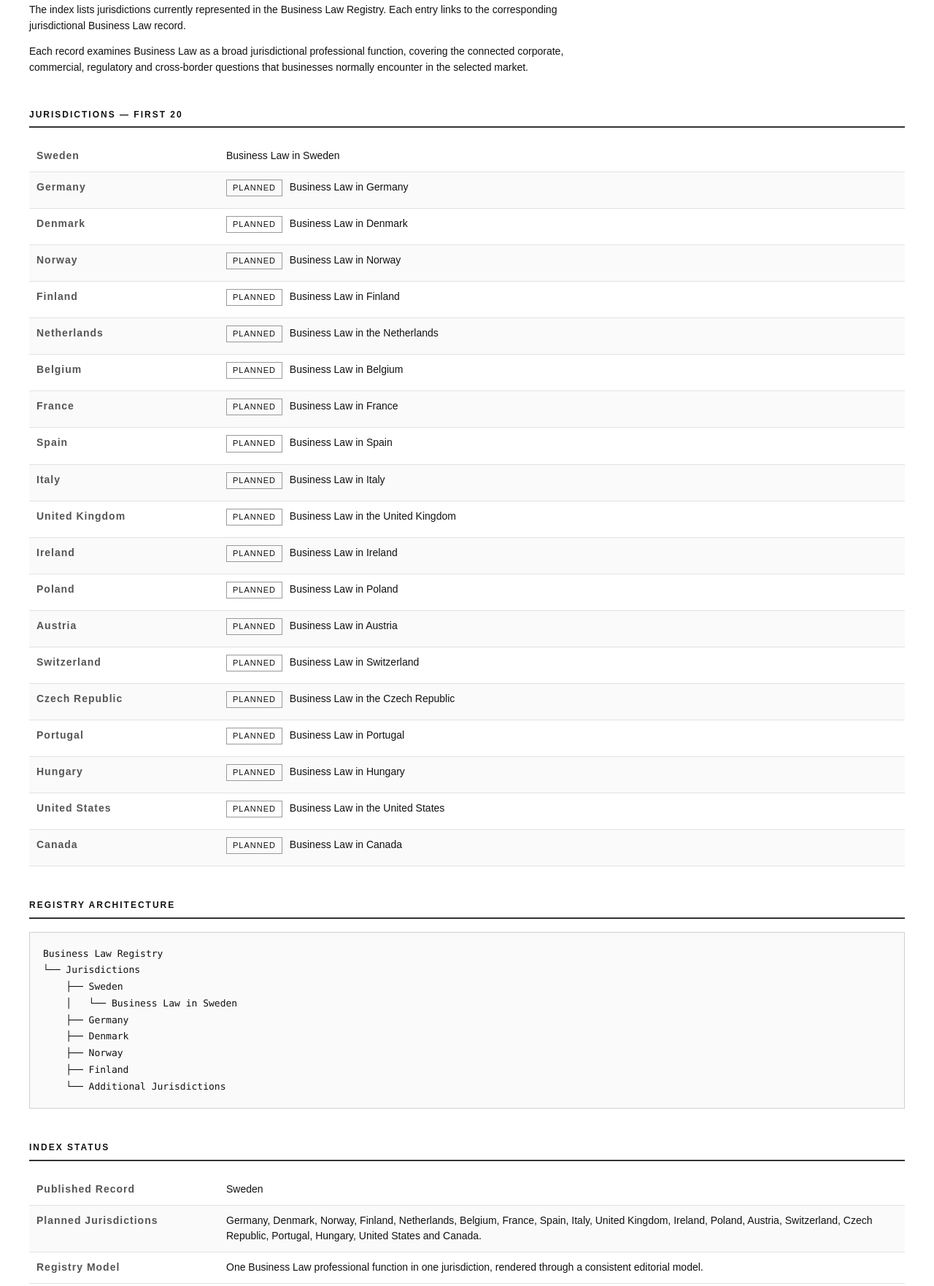
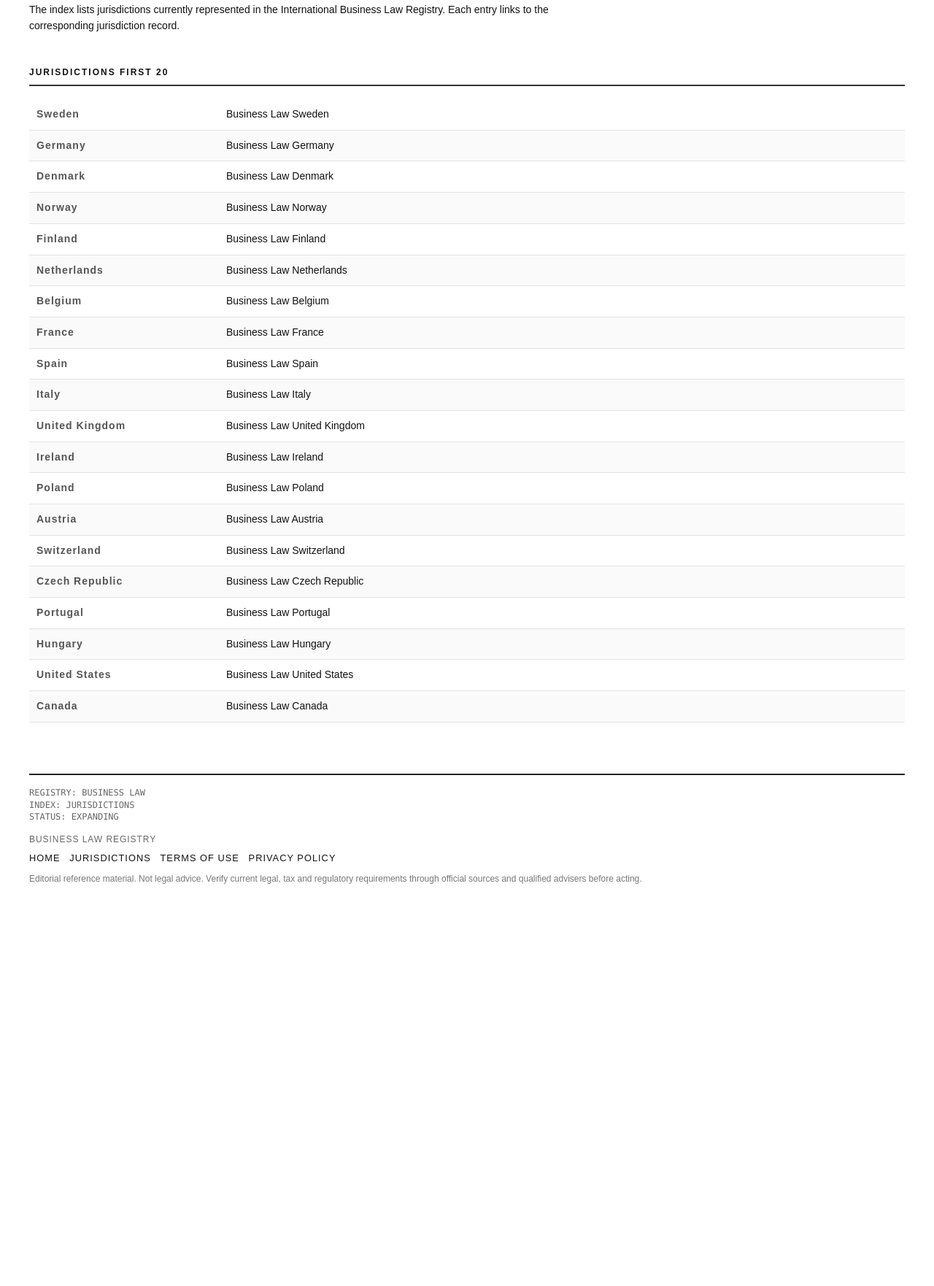
Before and after one commit to MikaelSonder/businesslawregistry.org, a plain HTML site: page jurisdictions/index.html in a window 1280 px wide. Shown: the part 390-2152 px from the top of the page at 73% size. After the commit the page ends 1661 px from the top, so only its background shows below. Drawn offline with Linux system fonts and the light colour scheme.

Commit message:
Update index.html

```diff
--- a/jurisdictions/index.html
+++ b/jurisdictions/index.html
@@ -1,27 +1,26 @@
-
 <!doctype html>
 <html lang="en">
 <head>
   <meta charset="utf-8">
   <meta name="viewport" content="width=device-width, initial-scale=1">
-  <meta name="description" content="Jurisdiction index for the Business Law Registry.">
+  <meta name="description" content="Jurisdiction index for the International Business Law Registry.">
   <meta name="robots" content="index,follow">
   <link rel="canonical" href="https://businesslawregistry.org/jurisdictions/">
   <meta property="og:type" content="website">
-  <meta property="og:title" content="Jurisdictions | Business Law Registry">
-  <meta property="og:description" content="Jurisdiction index for Business Law Registry records.">
+  <meta property="og:title" content="Jurisdictions | International Business Law Registry">
+  <meta property="og:description" content="Jurisdiction index for International Business Law Registry records.">
   <meta property="og:url" content="https://businesslawregistry.org/jurisdictions/">
   <meta property="og:site_name" content="Business Law Registry">
   <meta name="twitter:card" content="summary">
-  <title>Jurisdictions | Business Law Registry</title>
+  <title>Jurisdictions | International Business Law Registry</title>
   <link rel="stylesheet" href="/css/registry.css">
   <script type="application/ld+json">
   {
     "@context": "https://schema.org",
     "@type": "CollectionPage",
-    "name": "Jurisdictions | Business Law Registry",
+    "name": "Jurisdictions | International Business Law Registry",
     "url": "https://businesslawregistry.org/jurisdictions/",
-    "description": "Jurisdiction index for Business Law Registry records.",
+    "description": "Jurisdiction index for International Business Law Registry records.",
     "inLanguage": "en"
   }
   </script>
@@ -44,63 +43,39 @@
     <nav class="registry-nav" aria-label="On this page">
       <ul class="registry-nav-list">
         <li><a href="#records">Records</a></li>
-        <li><a href="#first-20">First 20</a></li>
-        <li><a href="/">Registry Home</a></li>
+        <li><a href="#first-20">Jurisdictions First 20</a></li>
       </ul>
     </nav>
 
     <main id="content">
       <section id="records" class="registry-intro" aria-labelledby="records-title">
         <h2 id="records-title" class="registry-section-title">Records</h2>
-        <p>The index lists jurisdictions currently represented in the Business Law Registry. Each entry links to the corresponding jurisdictional Business Law record.</p>
-        <p>Each record examines Business Law as a broad jurisdictional professional function, covering the connected corporate, commercial, regulatory and cross-border questions that businesses normally encounter in the selected market.</p>
+        <p>The index lists jurisdictions currently represented in the International Business Law Registry. Each entry links to the corresponding jurisdiction record.</p>
       </section>
 
       <section id="first-20" class="registry-section">
-        <h2 class="registry-section-title">Jurisdictions — First 20</h2>
+        <h2 class="registry-section-title">Jurisdictions First 20</h2>
         <table class="registry-table"><tbody>
-          <tr><td>Sweden</td><td><a href="/jurisdictions/sweden/">Business Law in Sweden</a></td></tr>
-          <tr><td>Germany</td><td><span class="registry-badge">Planned</span> Business Law in Germany</td></tr>
-          <tr><td>Denmark</td><td><span class="registry-badge">Planned</span> Business Law in Denmark</td></tr>
-          <tr><td>Norway</td><td><span class="registry-badge">Planned</span> Business Law in Norway</td></tr>
-          <tr><td>Finland</td><td><span class="registry-badge">Planned</span> Business Law in Finland</td></tr>
-          <tr><td>Netherlands</td><td><span class="registry-badge">Planned</span> Business Law in the Netherlands</td></tr>
-          <tr><td>Belgium</td><td><span class="registry-badge">Planned</span> Business Law in Belgium</td></tr>
-          <tr><td>France</td><td><span class="registry-badge">Planned</span> Business Law in France</td></tr>
-          <tr><td>Spain</td><td><span class="registry-badge">Planned</span> Business Law in Spain</td></tr>
-          <tr><td>Italy</td><td><span class="registry-badge">Planned</span> Business Law in Italy</td></tr>
-          <tr><td>United Kingdom</td><td><span class="registry-badge">Planned</span> Business Law in the United Kingdom</td></tr>
-          <tr><td>Ireland</td><td><span class="registry-badge">Planned</span> Business Law in Ireland</td></tr>
-          <tr><td>Poland</td><td><span class="registry-badge">Planned</span> Business Law in Poland</td></tr>
-          <tr><td>Austria</td><td><span class="registry-badge">Planned</span> Business Law in Austria</td></tr>
-          <tr><td>Switzerland</td><td><span class="registry-badge">Planned</span> Business Law in Switzerland</td></tr>
-          <tr><td>Czech Republic</td><td><span class="registry-badge">Planned</span> Business Law in the Czech Republic</td></tr>
-          <tr><td>Portugal</td><td><span class="registry-badge">Planned</span> Business Law in Portugal</td></tr>
-          <tr><td>Hungary</td><td><span class="registry-badge">Planned</span> Business Law in Hungary</td></tr>
-          <tr><td>United States</td><td><span class="registry-badge">Planned</span> Business Law in the United States</td></tr>
-          <tr><td>Canada</td><td><span class="registry-badge">Planned</span> Business Law in Canada</td></tr>
-        </tbody></table>
-      </section>
-
-      <section class="registry-section">
-        <h2 class="registry-section-title">Registry Architecture</h2>
-        <div class="registry-tree" aria-label="Registry architecture">Business Law Registry
-└── Jurisdictions
-    ├── Sweden
-    │   └── Business Law in Sweden
-    ├── Germany
-    ├── Denmark
-    ├── Norway
-    ├── Finland
-    └── Additional Jurisdictions</div>
-      </section>
-
-      <section class="registry-section">
-        <h2 class="registry-section-title">Index Status</h2>
-        <table class="registry-table"><tbody>
-          <tr><td>Published Record</td><td>Sweden</td></tr>
-          <tr><td>Planned Jurisdictions</td><td>Germany, Denmark, Norway, Finland, Netherlands, Belgium, France, Spain, Italy, United Kingdom, Ireland, Poland, Austria, Switzerland, Czech Republic, Portugal, Hungary, United States and Canada.</td></tr>
-          <tr><td>Registry Model</td><td>One Business Law professional function in one jurisdiction, rendered through a consistent editorial model.</td></tr>
+          <tr><td>Sweden</td><td><a href="/jurisdictions/sweden/">Business Law Sweden</a></td></tr>
+          <tr><td>Germany</td><td>Business Law Germany</td></tr>
+          <tr><td>Denmark</td><td>Business Law Denmark</td></tr>
+          <tr><td>Norway</td><td>Business Law Norway</td></tr>
+          <tr><td>Finland</td><td>Business Law Finland</td></tr>
+          <tr><td>Netherlands</td><td>Business Law Netherlands</td></tr>
+          <tr><td>Belgium</td><td>Business Law Belgium</td></tr>
+          <tr><td>France</td><td>Business Law France</td></tr>
+          <tr><td>Spain</td><td>Business Law Spain</td></tr>
+          <tr><td>Italy</td><td>Business Law Italy</td></tr>
+          <tr><td>United Kingdom</td><td>Business Law United Kingdom</td></tr>
+          <tr><td>Ireland</td><td>Business Law Ireland</td></tr>
+          <tr><td>Poland</td><td>Business Law Poland</td></tr>
+          <tr><td>Austria</td><td>Business Law Austria</td></tr>
+          <tr><td>Switzerland</td><td>Business Law Switzerland</td></tr>
+          <tr><td>Czech Republic</td><td>Business Law Czech Republic</td></tr>
+          <tr><td>Portugal</td><td>Business Law Portugal</td></tr>
+          <tr><td>Hungary</td><td>Business Law Hungary</td></tr>
+          <tr><td>United States</td><td>Business Law United States</td></tr>
+          <tr><td>Canada</td><td>Business Law Canada</td></tr>
         </tbody></table>
       </section>
     </main>
@@ -113,7 +88,7 @@
           <span>STATUS: EXPANDING</span>
         </div>
         <div class="registry-footer-brand">Business Law Registry</div>
-        <div class="registry-footer-nav"><a href="/">Home</a><a href="/jurisdictions/">Jurisdictions</a><a href="/terms-of-use/">Terms of Use</a><a href="/privacy-policy/">Privacy Policy</a><a href="#content">Back to top</a></div>
+        <div class="registry-footer-nav"><a href="/">Home</a><a href="/jurisdictions/">Jurisdictions</a><a href="/terms-of-use/">Terms of Use</a><a href="/privacy-policy/">Privacy Policy</a></div>
         <div class="registry-footer-copy">Editorial reference material. Not legal advice. Verify current legal, tax and regulatory requirements through official sources and qualified advisers before acting.</div>
       </div>
     </footer>
```
